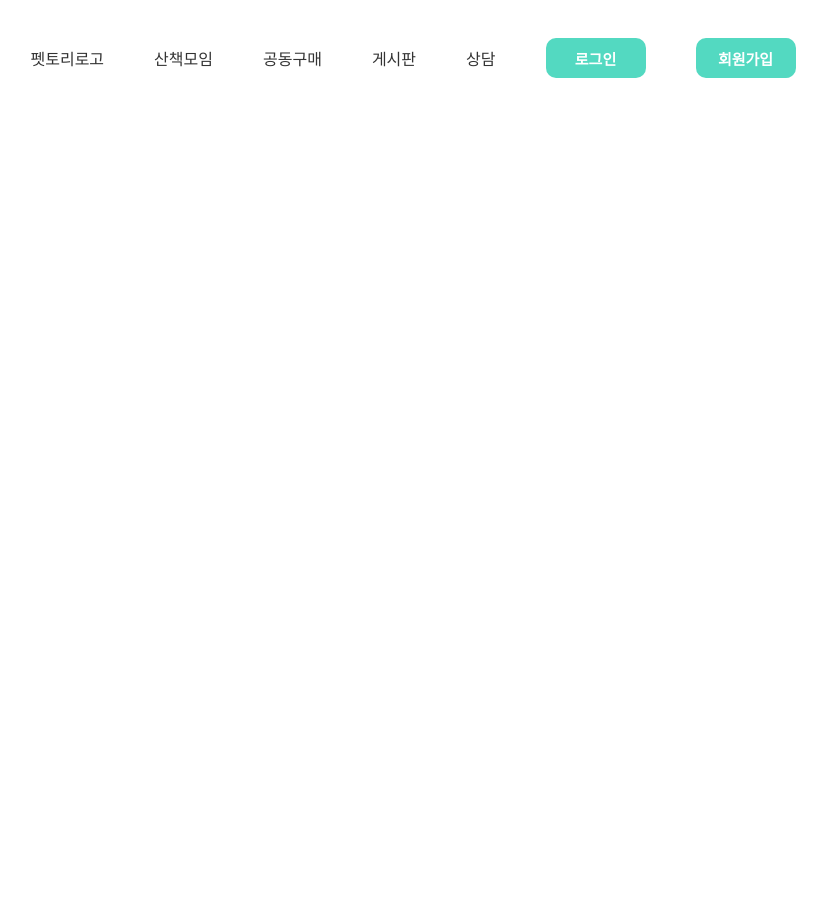
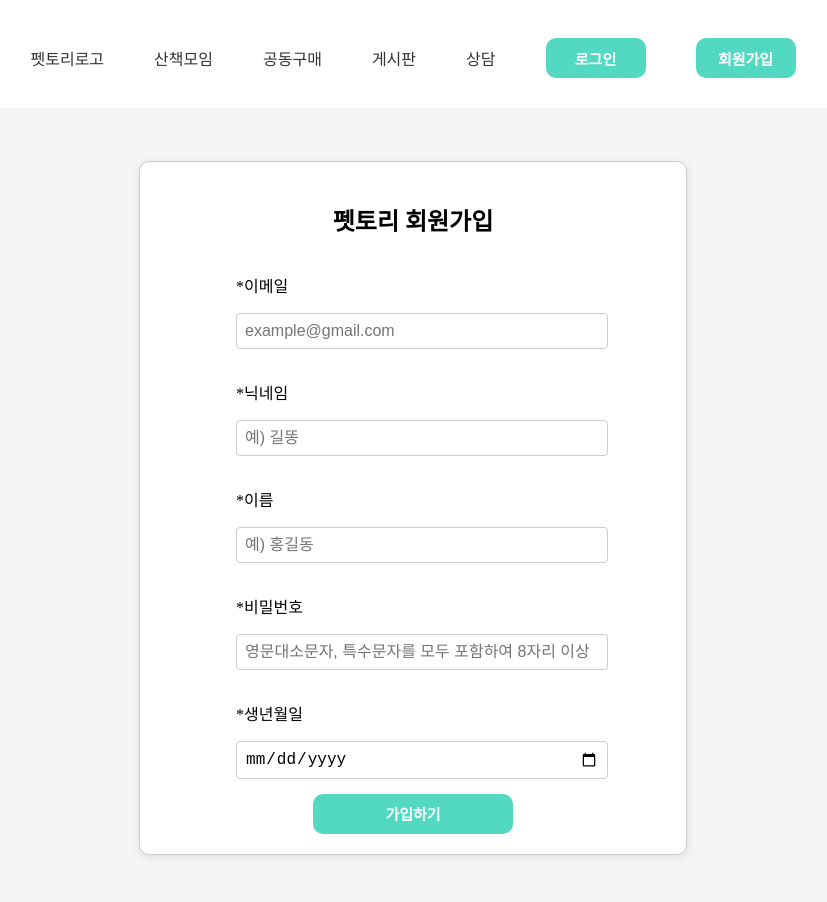
Before and after one commit to beyond-sw-camp/be10-3rd-Pettory-pettory, a Vue app in the folder users/: page /users in a window 1280 px wide. Shown: the top 902 px of the page, without its empty margins (227-1054 px from the left). Before the commit the page ends 800 px from the top, so only its background shows below. Built offline with nearby package versions, Linux system fonts and the light colour scheme.

Commit message:
[style] 회원가입 폼 컴포넌트

```diff
--- a/users/src/components/common/LoginForm.vue
+++ b/users/src/components/user/LoginForm.vue
@@ -27,6 +27,7 @@ const handleLogin = () => {
       <p v-if="errorMessage" class="error">{{errorMessage}}</p>
 
       <!-- 이메일 필드 -->
+      <p>*이메일</p>
       <InputBoxLongGray
       v-model="email"
       placeholder="example.gmail.com"
--- /dev/null
+++ b/users/src/components/user/RegisterForm.vue
@@ -0,0 +1,119 @@
+<script setup>
+import {ref} from 'vue';
+import InputBoxLongGray from '@/components/common/InputBoxLongGray.vue';
+import ButtonLongColor from "@/components/common/ButtonLongColor.vue";
+
+const email = ref('');
+const nickName = ref('');
+const name = ref('');
+const pwd = ref('');
+const birth = ref('');
+const errorMessage = ref('');
+
+const handleRegister = () => {
+  if (!email.value || !nickName.value ||
+      !name.value || !pwd.value || !birth.value) {
+    errorMessage.value = '빠진 부분이 없는지 확인해주세요!';
+  } else {
+    errorMessage.value = 'else';
+  }
+};
+</script>
+
+<template>
+  <div class = "register-form">
+    <h2>펫토리 회원가입</h2>
+
+    <!-- 에러 메세지 표시 -->
+    <p v-if="errorMessage" class="error">{{errorMessage}}</p>
+
+    <!-- 이메일 필드 -->
+    <div class="field-group">
+      <p>*이메일</p>
+      <InputBoxLongGray
+          v-model="email"
+          placeholder="example@gmail.com"
+          type="email"
+      />
+    </div>
+
+    <div class="field-group">
+    <!-- 닉네임-->
+      <p>*닉네임</p>
+      <InputBoxLongGray
+          v-model="nickName"
+          placeholder="예) 길똥"
+          type="text"
+      />
+    </div>
+
+    <!-- 이름-->
+    <div class="field-group">
+      <p>*이름</p>
+      <InputBoxLongGray
+          v-model="nickName"
+          placeholder="예) 홍길동"
+          type="text"
+      />
+    </div>
+
+    <div class="field-group">
+    <!-- 비밀번호 필드 -->
+      <p>*비밀번호</p>
+      <InputBoxLongGray
+          v-model="pwd"
+          placeholder="영문대소문자, 특수문자를 모두 포함하여 8자리 이상"
+          type="password"
+      />
+    </div>
+
+
+    <div class="field-group">
+      <!-- 생년월일 필드 -->
+      <p>*생년월일</p>
+      <InputBoxLongGray
+          v-model="pwd"
+          placeholder="2000-01-01"
+          type="date"
+      />
+    </div>
+
+    <!-- 회원가입 버튼 -->
+    <ButtonLongColor @click="handleRegister">
+      가입하기
+    </ButtonLongColor>
+
+  </div>
+</template>
+
+<style scoped>
+.register-form {
+  display: flex;
+  flex-direction: column;
+  align-items: center;
+  width: 40%;
+  padding: 20px;
+  border: 1px solid #ccc;
+  border-radius: 10px;
+  box-shadow: 0px 2px 10px rgba(0, 0, 0, 0.1);
+  background-color: #fff;
+}
+
+.field-group {
+  width: 70%;
+  margin-bottom: 15px;
+}
+
+.form-group p {
+  text-align: left;
+  font-weight: bold;
+  font-size: 14px;
+}
+
+.error {
+  color: #53D9C1;
+  font-weight: bold;
+}
+
+
+</style>
--- a/users/src/views/user/LoginView.vue
+++ b/users/src/views/user/LoginView.vue
@@ -1,5 +1,5 @@
 <script setup>
-import LoginForm from "@/components/common/LoginForm.vue";
+import LoginForm from "@/components/user/LoginForm.vue";
 </script>
 
 <template>
--- a/users/src/views/user/RegisterView.vue
+++ b/users/src/views/user/RegisterView.vue
@@ -1,11 +1,20 @@
 <script setup>
-
+import RegisterForm from "@/components/user/RegisterForm.vue";
 </script>
 
 <template>
-
+  <div class="register-view">
+    <RegisterForm />
+    <RouterView />
+  </div>
 </template>
 
 <style scoped>
-
+.register-view {
+  display: flex;
+  justify-content: center;
+  align-items: center;
+  height: 100vh;
+  background-color: #f5f5f5;
+}
 </style>
```
Also changed, not shown: users/src/components/common/ModalSmall.vue (added, +135 -0 lines).
